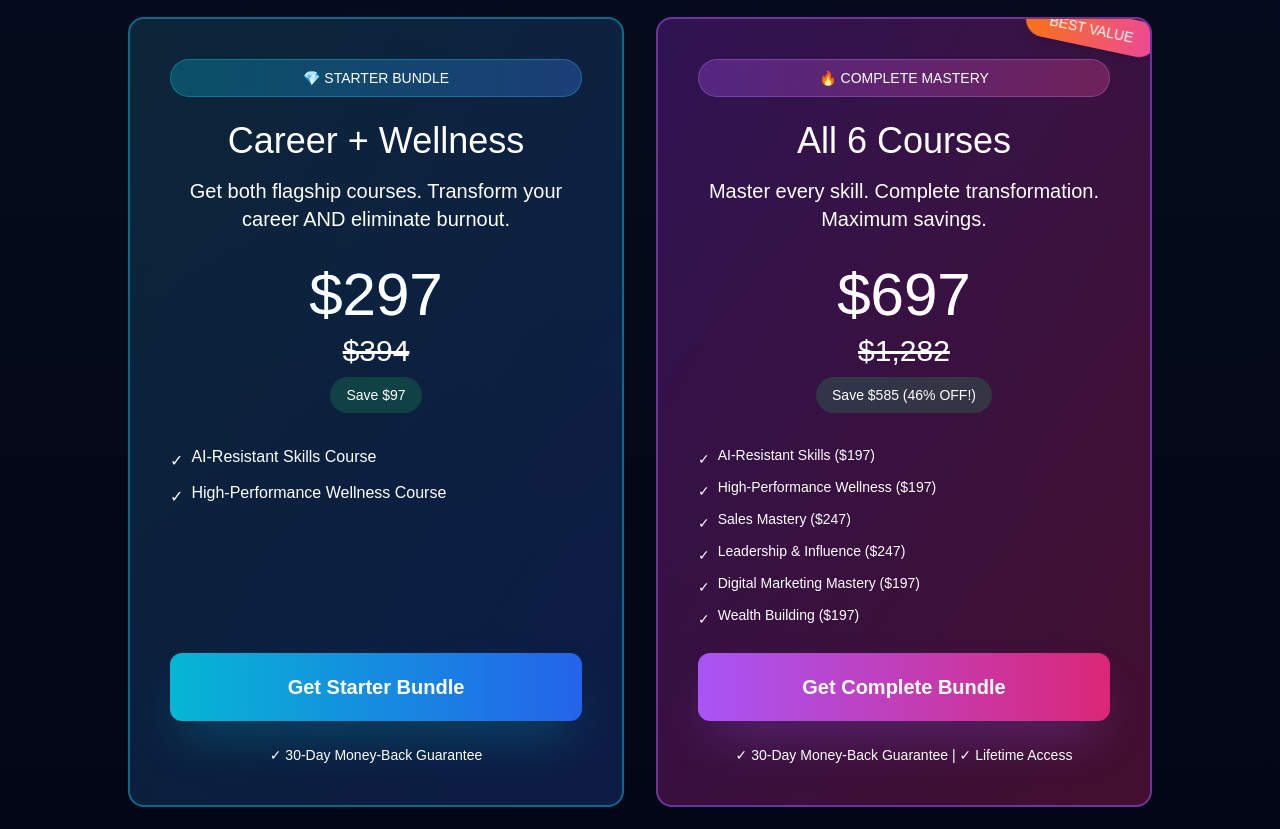
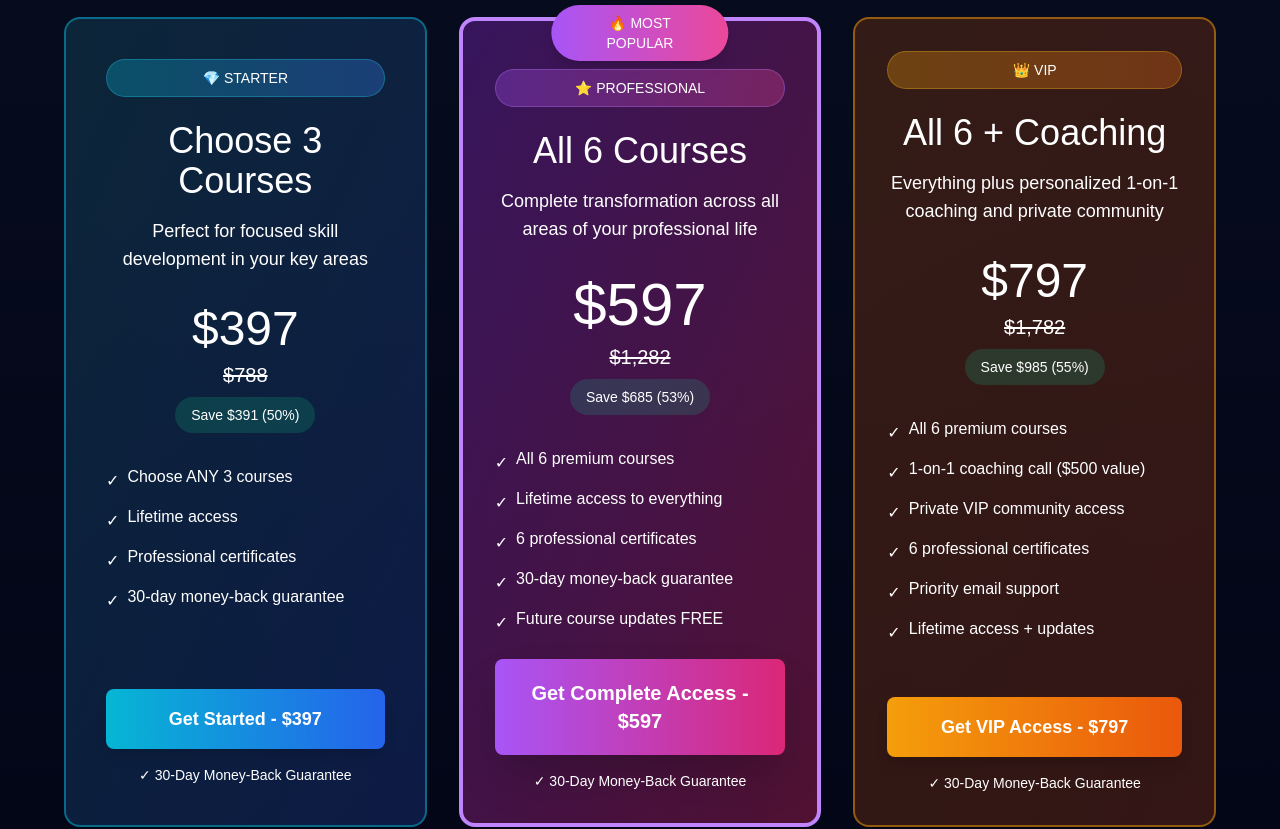
Before and after one commit to boxingthebest/million-dollar-blueprint-nextjs, a Next.js app: page / in a window 1280 px wide. Shown: the part 4860-5689 px from the top of the page. Built offline with nearby package versions, Linux system fonts and the light colour scheme.

Commit message:
Implement 3-tier bundle pricing: Starter (97), Professional (97), VIP (97)

```diff
--- a/app/page.tsx
+++ b/app/page.tsx
@@ -587,106 +587,162 @@ export default function Home() {
               <h2 className="text-4xl md:text-5xl font-bold text-center text-white mb-4">Choose Your Bundle</h2>
               <p className="text-xl md:text-2xl text-slate-400 text-center mb-16">Save more when you invest in your complete transformation</p>
 
-              <div className="grid md:grid-cols-2 gap-8 max-w-5xl mx-auto items-stretch">
+              <div className="grid md:grid-cols-3 gap-8 max-w-6xl mx-auto items-stretch">
                 {/* Starter Bundle */}
                 <div className="bg-gradient-to-br from-cyan-900/40 to-blue-900/40 border-2 border-cyan-500/50 rounded-2xl p-8 md:p-10 text-center hover:scale-105 hover:shadow-2xl hover:shadow-cyan-500/20 transition-all duration-300 relative group flex flex-col h-full">
                   <div className="absolute inset-0 bg-gradient-to-br from-cyan-500/10 to-blue-500/10 rounded-2xl opacity-0 group-hover:opacity-100 transition-opacity" />
                   <div className="relative z-10 flex flex-col flex-grow">
                   <div className="inline-block bg-gradient-to-r from-cyan-500/30 to-blue-500/30 text-cyan-200 px-6 py-2 rounded-full text-sm font-bold mb-6 border border-cyan-400/30">
-                    💎 STARTER BUNDLE
+                    💎 STARTER
                   </div>
-                  <h3 className="text-3xl md:text-4xl font-bold text-white mb-4">Career + Wellness</h3>
-                  <p className="text-lg md:text-xl text-slate-300 mb-8">
-                    Get both flagship courses. Transform your career AND eliminate burnout.
+                  <h3 className="text-3xl md:text-4xl font-bold text-white mb-4">Choose 3 Courses</h3>
+                  <p className="text-lg text-slate-300 mb-8">
+                    Perfect for focused skill development in your key areas
                   </p>
                   <div className="mb-8">
-                    <div className="text-5xl md:text-6xl font-bold bg-gradient-to-r from-cyan-400 to-blue-500 bg-clip-text text-transparent mb-2">
-                      $297
-                    </div>
-                    <div className="text-2xl md:text-3xl text-slate-500 line-through mb-2">$394</div>
-                    <div className="inline-block bg-green-500/20 text-green-400 px-4 py-2 rounded-full text-sm font-bold">Save $97</div>
+                    <div className="text-5xl font-bold text-white mb-2">$397</div>
+                    <div className="text-xl text-slate-400 line-through mb-2">$788</div>
+                    <div className="inline-block bg-emerald-500/20 text-emerald-400 px-4 py-2 rounded-full text-sm font-bold">Save $391 (50%)</div>
                   </div>
-                  <ul className="text-left text-slate-300 mb-6 space-y-2 flex-grow">
+                  <ul className="text-left text-white mb-6 space-y-3 flex-grow">
                     <li className="flex items-start gap-2">
                       <span className="text-cyan-400 mt-1">✓</span>
-                      <span>AI-Resistant Skills Course</span>
+                      <span>Choose ANY 3 courses</span>
                     </li>
                     <li className="flex items-start gap-2">
                       <span className="text-cyan-400 mt-1">✓</span>
-                      <span>High-Performance Wellness Course</span>
+                      <span>Lifetime access</span>
+                    </li>
+                    <li className="flex items-start gap-2">
+                      <span className="text-cyan-400 mt-1">✓</span>
+                      <span>Professional certificates</span>
+                    </li>
+                    <li className="flex items-start gap-2">
+                      <span className="text-cyan-400 mt-1">✓</span>
+                      <span>30-day money-back guarantee</span>
                     </li>
                   </ul>
                   <div className="mt-auto">
                     <a
-                    href="https://buy.stripe.com/4gM4gyepHdiD3dG7BO08g07"
+                    href="https://buy.stripe.com/starter-bundle-397"
                     target="_blank"
                     rel="noopener noreferrer"
-                    className="inline-block bg-gradient-to-r from-cyan-500 to-blue-600 hover:from-cyan-600 hover:to-blue-700 text-white px-8 py-5 rounded-xl font-bold text-xl transition-all shadow-2xl shadow-cyan-500/30 w-full hover:shadow-cyan-500/50 hover:-translate-y-1"
+                    className="inline-block bg-gradient-to-r from-cyan-500 to-blue-600 hover:from-cyan-400 hover:to-blue-500 text-white px-8 py-4 rounded-lg font-bold text-lg transition-all shadow-lg w-full hover:shadow-cyan-500/50"
                   >
-                    Get Starter Bundle
+                    Get Started - $397
                   </a>
-                  <p className="text-slate-400 text-sm mt-6">✓ 30-Day Money-Back Guarantee</p>
+                  <p className="text-slate-400 text-sm mt-4">✓ 30-Day Money-Back Guarantee</p>
                   </div>
                   </div>
                 </div>
 
-                {/* Complete Bundle */}
-                <div className="bg-gradient-to-br from-purple-900/50 to-pink-900/50 border-2 border-purple-500/50 rounded-2xl p-8 md:p-10 text-center relative overflow-hidden hover:scale-105 hover:shadow-2xl hover:shadow-purple-500/20 transition-all duration-300 group flex flex-col h-full">
+                {/* Professional Bundle - MOST POPULAR */}
+                <div className="bg-gradient-to-br from-purple-900/60 to-pink-900/60 border-4 border-purple-400 rounded-2xl p-8 text-center hover:scale-105 hover:shadow-2xl hover:shadow-purple-500/30 transition-all duration-300 relative group flex flex-col h-full">
+                  <div className="absolute -top-4 left-1/2 transform -translate-x-1/2 bg-gradient-to-r from-purple-500 to-pink-500 text-white px-6 py-2 rounded-full text-sm font-bold shadow-lg">
+                    🔥 MOST POPULAR
+                  </div>
                   <div className="absolute inset-0 bg-gradient-to-br from-purple-500/10 to-pink-500/10 rounded-2xl opacity-0 group-hover:opacity-100 transition-opacity" />
-                  <div className="absolute -top-2 -right-2 bg-gradient-to-r from-orange-500 to-pink-500 text-white px-6 py-2 rounded-full text-sm font-bold rotate-12 shadow-lg animate-pulse">
-                    BEST VALUE
-                  </div>
-                  <div className="relative z-10 flex flex-col flex-grow">
+                  <div className="relative z-10 flex flex-col flex-grow pt-4">
                   <div className="inline-block bg-gradient-to-r from-purple-500/30 to-pink-500/30 text-purple-200 px-6 py-2 rounded-full text-sm font-bold mb-6 border border-purple-400/30">
-                    🔥 COMPLETE MASTERY
+                    ⭐ PROFESSIONAL
                   </div>
                   <h3 className="text-3xl md:text-4xl font-bold text-white mb-4">All 6 Courses</h3>
-                  <p className="text-lg md:text-xl text-slate-300 mb-8">
-                    Master every skill. Complete transformation. Maximum savings.
+                  <p className="text-lg text-slate-300 mb-8">
+                    Complete transformation across all areas of your professional life
                   </p>
                   <div className="mb-8">
-                    <div className="text-5xl md:text-6xl font-bold bg-gradient-to-r from-purple-400 to-pink-500 bg-clip-text text-transparent mb-2">
-                      $697
-                    </div>
-                    <div className="text-2xl md:text-3xl text-slate-500 line-through mb-2">$1,282</div>
-                    <div className="inline-block bg-green-500/20 text-green-400 px-4 py-2 rounded-full text-sm font-bold">Save $585 (46% OFF!)</div>
+                    <div className="text-6xl font-bold text-white mb-2">$597</div>
+                    <div className="text-xl text-slate-400 line-through mb-2">$1,282</div>
+                    <div className="inline-block bg-emerald-500/20 text-emerald-400 px-4 py-2 rounded-full text-sm font-bold">Save $685 (53%)</div>
                   </div>
-                  <ul className="text-left text-slate-300 mb-6 space-y-2 text-sm flex-grow">
+                  <ul className="text-left text-white mb-6 space-y-3 flex-grow">
                     <li className="flex items-start gap-2">
                       <span className="text-purple-400 mt-1">✓</span>
-                      <span>AI-Resistant Skills ($197)</span>
+                      <span className="font-semibold">All 6 premium courses</span>
                     </li>
                     <li className="flex items-start gap-2">
                       <span className="text-purple-400 mt-1">✓</span>
-                      <span>High-Performance Wellness ($197)</span>
+                      <span>Lifetime access to everything</span>
                     </li>
                     <li className="flex items-start gap-2">
                       <span className="text-purple-400 mt-1">✓</span>
-                      <span>Sales Mastery ($247)</span>
+                      <span>6 professional certificates</span>
                     </li>
                     <li className="flex items-start gap-2">
                       <span className="text-purple-400 mt-1">✓</span>
-                      <span>Leadership & Influence ($247)</span>
+                      <span>30-day money-back guarantee</span>
                     </li>
                     <li className="flex items-start gap-2">
                       <span className="text-purple-400 mt-1">✓</span>
-                      <span>Digital Marketing Mastery ($197)</span>
-                    </li>
-                    <li className="flex items-start gap-2">
-                      <span className="text-purple-400 mt-1">✓</span>
-                      <span>Wealth Building ($197)</span>
+                      <span className="font-semibold">Future course updates FREE</span>
                     </li>
                   </ul>
                   <div className="mt-auto">
                     <a
-                    href="https://buy.stripe.com/4gM00i1CVa6r29CbS408g08"
+                    href="https://buy.stripe.com/professional-bundle-597"
                     target="_blank"
                     rel="noopener noreferrer"
-                    className="inline-block bg-gradient-to-r from-purple-500 to-pink-600 hover:from-purple-600 hover:to-pink-700 text-white px-8 py-5 rounded-xl font-bold text-xl transition-all shadow-2xl shadow-purple-500/30 w-full hover:shadow-purple-500/50 hover:-translate-y-1"
+                    className="inline-block bg-gradient-to-r from-purple-500 to-pink-600 hover:from-purple-400 hover:to-pink-500 text-white px-8 py-5 rounded-lg font-bold text-xl transition-all shadow-2xl w-full hover:shadow-purple-500/50"
                   >
-                    Get Complete Bundle
+                    Get Complete Access - $597
                   </a>
-                  <p className="text-slate-400 text-sm mt-6">✓ 30-Day Money-Back Guarantee | ✓ Lifetime Access</p>
+                  <p className="text-slate-400 text-sm mt-4">✓ 30-Day Money-Back Guarantee</p>
+                  </div>
+                  </div>
+                </div>
+
+                {/* VIP Bundle */}
+                <div className="bg-gradient-to-br from-amber-900/40 to-orange-900/40 border-2 border-amber-500/50 rounded-2xl p-8 text-center hover:scale-105 hover:shadow-2xl hover:shadow-amber-500/20 transition-all duration-300 relative group flex flex-col h-full">
+                  <div className="absolute inset-0 bg-gradient-to-br from-amber-500/10 to-orange-500/10 rounded-2xl opacity-0 group-hover:opacity-100 transition-opacity" />
+                  <div className="relative z-10 flex flex-col flex-grow">
+                  <div className="inline-block bg-gradient-to-r from-amber-500/30 to-orange-500/30 text-amber-200 px-6 py-2 rounded-full text-sm font-bold mb-6 border border-amber-400/30">
+                    👑 VIP
+                  </div>
+                  <h3 className="text-3xl md:text-4xl font-bold text-white mb-4">All 6 + Coaching</h3>
+                  <p className="text-lg text-slate-300 mb-8">
+                    Everything plus personalized 1-on-1 coaching and private community
+                  </p>
+                  <div className="mb-8">
+                    <div className="text-5xl font-bold text-white mb-2">$797</div>
+                    <div className="text-xl text-slate-400 line-through mb-2">$1,782</div>
+                    <div className="inline-block bg-emerald-500/20 text-emerald-400 px-4 py-2 rounded-full text-sm font-bold">Save $985 (55%)</div>
+                  </div>
+                  <ul className="text-left text-white mb-6 space-y-3 flex-grow">
+                    <li className="flex items-start gap-2">
+                      <span className="text-amber-400 mt-1">✓</span>
+                      <span className="font-semibold">All 6 premium courses</span>
+                    </li>
+                    <li className="flex items-start gap-2">
+                      <span className="text-amber-400 mt-1">✓</span>
+                      <span className="font-semibold">1-on-1 coaching call ($500 value)</span>
+                    </li>
+                    <li className="flex items-start gap-2">
+                      <span className="text-amber-400 mt-1">✓</span>
+                      <span className="font-semibold">Private VIP community access</span>
+                    </li>
+                    <li className="flex items-start gap-2">
+                      <span className="text-amber-400 mt-1">✓</span>
+                      <span>6 professional certificates</span>
+                    </li>
+                    <li className="flex items-start gap-2">
+                      <span className="text-amber-400 mt-1">✓</span>
+                      <span>Priority email support</span>
+                    </li>
+                    <li className="flex items-start gap-2">
+                      <span className="text-amber-400 mt-1">✓</span>
+                      <span>Lifetime access + updates</span>
+                    </li>
+                  </ul>
+                  <div className="mt-auto">
+                    <a
+                    href="https://buy.stripe.com/vip-bundle-797"
+                    target="_blank"
+                    rel="noopener noreferrer"
+                    className="inline-block bg-gradient-to-r from-amber-500 to-orange-600 hover:from-amber-400 hover:to-orange-500 text-white px-8 py-4 rounded-lg font-bold text-lg transition-all shadow-lg w-full hover:shadow-amber-500/50"
+                  >
+                    Get VIP Access - $797
+                  </a>
+                  <p className="text-slate-400 text-sm mt-4">✓ 30-Day Money-Back Guarantee</p>
                   </div>
                   </div>
                 </div>
```
